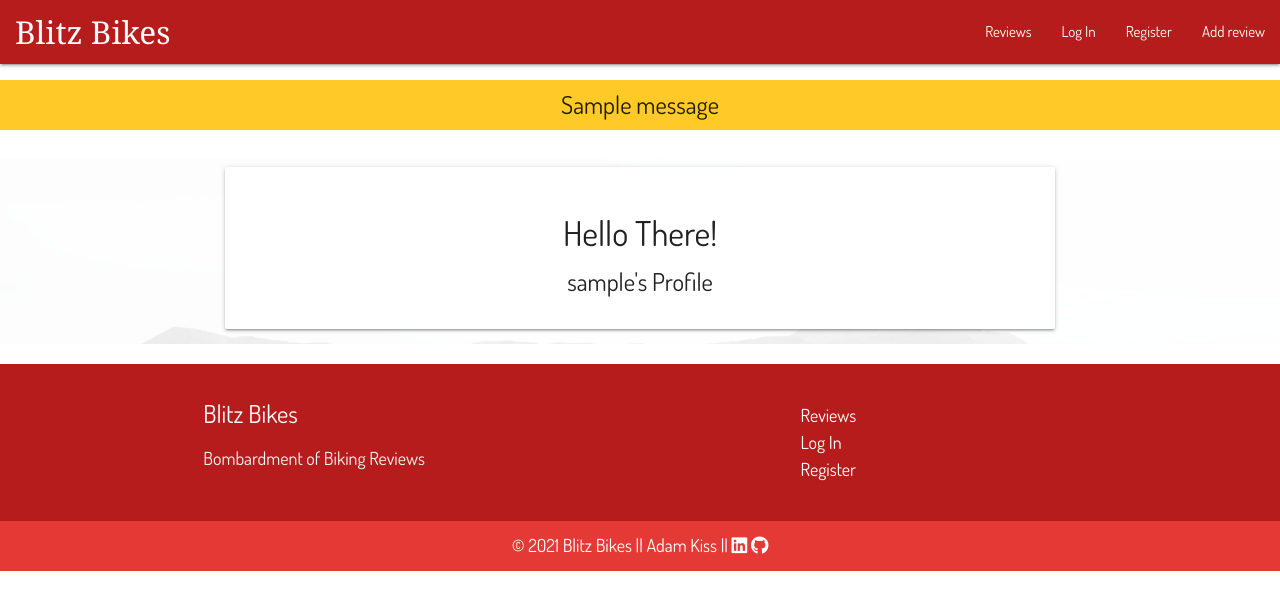
After one commit to Adamsky94/Blitz_Bikes, a Flask app: a page that uses templates/base.html in a window 1280 px wide. The commit adds this page. Shown: the top 610 px of the page. Run offline with Flask 2, Linux system fonts and the light colour scheme; the visitor is signed in with stand-in values (Sample User, id 1); one stand-in notice (Sample message) is shown; a database or web service that is not in the repository returns one stand-in record (values such as "Sample title"); some libraries are stand-ins or nearby versions; some web fonts are replaced.

Commit message:
Imported Werkzeug.security,  added profile page

```diff
--- a/app.py
+++ b/app.py
@@ -4,6 +4,7 @@ from flask import (
     redirect, request, session, url_for)
 from flask_pymongo import PyMongo
 from bson.objectid import ObjectId
+from werkzeug.security import generate_password_hash, check_password_hash
 if os.path.exists("env.py"):
     import env
 
@@ -28,13 +29,71 @@ def get_reviews():
     reviews = mongo.db.reviews.find()
     return render_template("reviews.html", reviews=reviews)
 
-@app.route("/login")
+
+@app.route("/register", methods=["GET", "POST"])
+def register():
+    if request.method == "POST":
+        # check if username already exists in db
+        existing_user = mongo.db.users.find_one(
+            {"username": request.form.get("username").lower()})
+
+        if existing_user:
+            flash("Username already exists")
+            return redirect(url_for("register"))
+
+        register = {
+            "username": request.form.get("username").lower(),
+            "password": generate_password_hash(request.form.get("password"))
+        }
+        mongo.db.users.insert_one(register)
+
+        # put the new user into 'session' cookie
+        session["user"] = request.form.get("username").lower()
+        flash("Registration Successful!")
+        return redirect(url_for("profile", username=session["user"]))
+
+    return render_template("register.html")
+
+
+@app.route("/login", methods=["GET", "POST"])
 def login():
+    if request.method == "POST":
+        # check if username exists in db
+        existing_user = mongo.db.users.find_one(
+            {"username": request.form.get("username").lower()})
+
+        if existing_user:
+            # ensure hashed password matches user input
+            if check_password_hash(
+                    existing_user["password"], request.form.get("password")):
+                        session["user"] = request.form.get("username").lower()
+                        flash("Welcome, {}".format(
+                            request.form.get("username")))
+                        return redirect(url_for(
+                            "profile", username=session["user"]))
+            else:
+                # invalid password match
+                flash("Incorrect Username and/or Password")
+                return redirect(url_for("login"))
+
+        else:
+            # username doesn't exist
+            flash("Incorrect Username and/or Password")
+            return redirect(url_for("login"))
+
     return render_template("login.html")
 
-@app.route("/register")
-def register():
-    return render_template("register.html")
+
+@app.route("/profile/<username>", methods=["GET", "POST"])
+def profile(username):
+    # grab the session user's username from db
+    username = mongo.db.users.find_one(
+        {"username": session["user"]})["username"]
+
+    if session["user"]:
+        return render_template("profile.html", username=username)
+
+    return redirect(url_for("login"))
 
 
 @app.route("/add_review")
--- a/static/css/style.css
+++ b/static/css/style.css
@@ -99,3 +99,9 @@ header a.brand-logo:hover,
     margin-bottom: 0;
     padding-bottom: 50px;
 }
+
+/*Flash messages*/
+
+.flashes h5 {
+    line-height: 2;
+}
--- a/templates/base.html
+++ b/templates/base.html
@@ -40,6 +40,19 @@
                 <li><a href="{{ url_for('add_review') }}">Add review</a></li>
             </ul>
         </header>
+
+        <section>
+        <!-- flash messages -->
+        {% with messages = get_flashed_messages() %}
+            {% if messages %}
+                {% for message in messages %}
+                    <div class="row flashes">
+                        <h5 class="amber lighten-1 center-align">{{ message }}</h5>
+                    </div>
+                {% endfor %}
+            {% endif %}
+        {% endwith %}
+        </section>
 
         <main class="container-fluid">
             <div class="page_bg" >
--- /dev/null
+++ b/templates/profile.html
@@ -0,0 +1,15 @@
+{% extends "base.html" %}
+{% block content %}
+
+    <div class="row">
+        <div class="col s12 m8 offset-m2">
+            <div class="card-panel">
+                <h4 class="center-align text-darken 4">Hello There!</h4>
+                <h5 class="center-align text-darken 4">
+                    {{ username }}'s Profile
+                </h5>
+            </div>
+        </div>
+    </div>
+
+{% endblock %}
```
